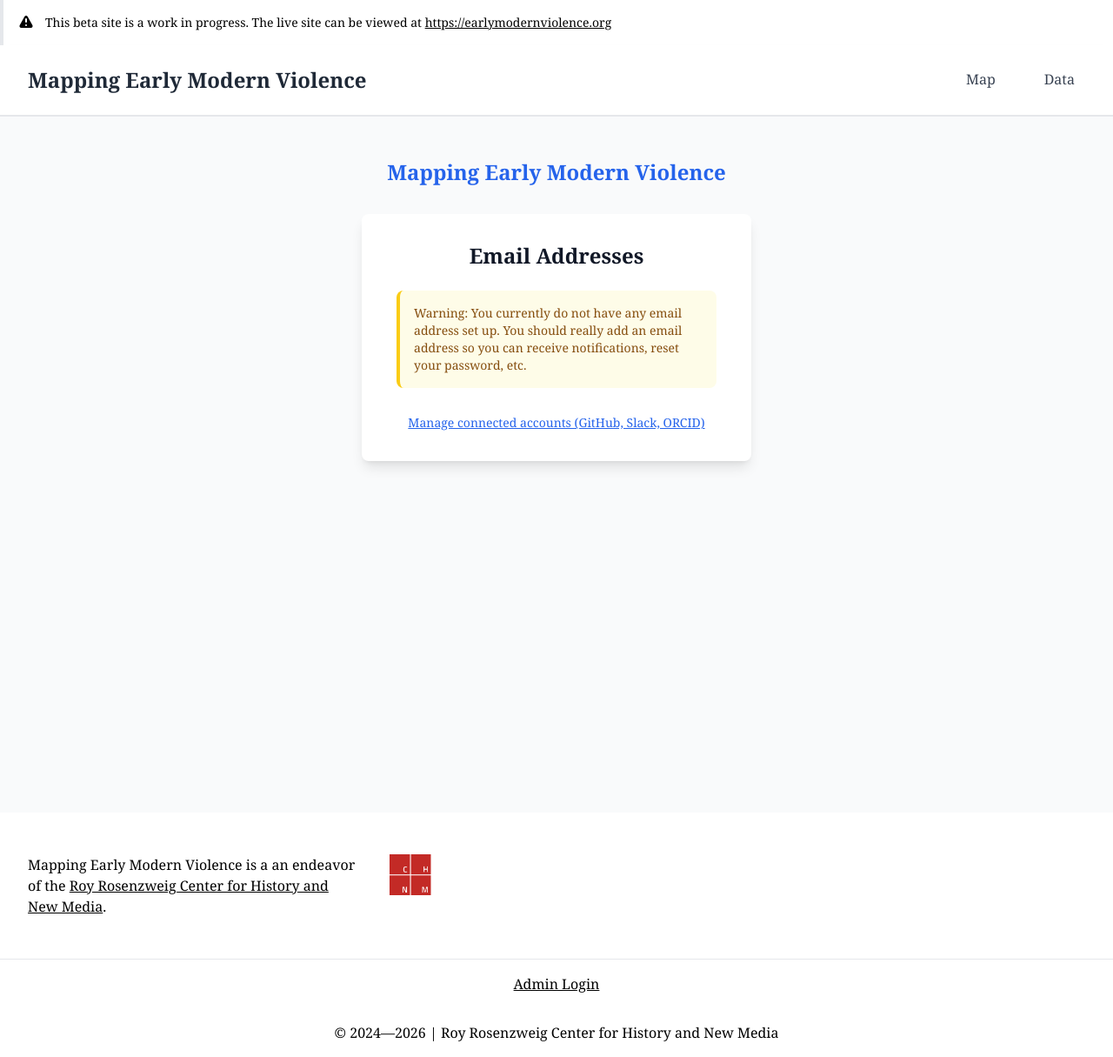
After one commit to chnm/mv-django, a Django app: template templates/account/email.html in a window 1280 px wide. The commit adds this page. Shown: the whole page at 87% size. Run offline with Django 5.2, Linux system fonts and the light colour scheme; the template is opened without the code that fills it, so the values that code supplies are empty; some libraries are stand-ins or nearby versions; some web fonts are replaced.

Commit message:
feat: add social login via GitHub, Slack, and ORCID
- Add NoSocialSignupAdapter to block new account creation via social
  providers while allowing existing users to authenticate
- Enable SOCIALACCOUNT_EMAIL_AUTHENTICATION_AUTO_CONNECT so social
  logins auto-link to existing accounts by email without confirmation
- Add GitHub, Slack, and ORCID buttons to the login page
- Create styled account/email.html template (was falling back to
  allauth's unstyled default)
- Create styled socialaccount/connections.html template for managing
  connected providers; cross-linked from email management page

Co-Authored-By: Claude Sonnet 4.6 <noreply@anthropic.com>

```diff
--- a/config/settings.py
+++ b/config/settings.py
@@ -195,6 +195,11 @@ LOGIN_REDIRECT_URL = "/"
 LOGOUT_REDIRECT_URL = "/"
 # Custom adapter to prevent any signups unless invited
 ACCOUNT_ADAPTER = "config.adapters.NoSignupAdapter"
+SOCIALACCOUNT_ADAPTER = "config.adapters.NoSocialSignupAdapter"
+SOCIALACCOUNT_EMAIL_AUTHENTICATION = True  # match social email to existing account
+SOCIALACCOUNT_EMAIL_AUTHENTICATION_AUTO_CONNECT = (
+    True  # auto-connect without manual confirmation
+)
 
 # allauth: provider specific settings
 SOCIALACCOUNT_PROVIDERS = {
--- /dev/null
+++ b/templates/account/email.html
@@ -0,0 +1,103 @@
+{% extends 'account/_base.html' %}
+{% load i18n %}
+{% load static %}
+{% block title %}{% trans "Email Addresses" %}{% endblock %}
+{% block content_auth_form %}
+  <div class="text-center mb-6">
+    <h1 class="text-2xl font-bold text-gray-900">{% trans "Email Addresses" %}</h1>
+  </div>
+
+  {% if emailaddresses %}
+    <p class="text-sm text-gray-600 mb-4">{% trans "The following email addresses are associated with your account:" %}</p>
+
+    <form method="post" action="{% url 'account_email' %}" id="email_list_form" class="mb-6">
+      {% csrf_token %}
+      <ul class="space-y-2 mb-4">
+        {% for radio in emailaddress_radios %}
+          {% with emailaddress=radio.emailaddress %}
+            <li class="flex items-center gap-3 p-3 border border-gray-200 rounded-md bg-gray-50">
+              <input type="radio" id="{{ radio.id }}" name="email" value="{{ emailaddress.email }}"
+                     {% if radio.checked %}checked{% endif %}
+                     class="h-4 w-4 text-blue-600 border-gray-300 focus:ring-blue-500">
+              <label for="{{ radio.id }}" class="flex-1 flex items-center gap-2 text-sm text-gray-800 cursor-pointer">
+                {{ emailaddress.email }}
+                {% if emailaddress.primary %}
+                  <span class="inline-flex items-center px-2 py-0.5 rounded text-xs font-medium bg-blue-100 text-blue-800">{% trans "Primary" %}</span>
+                {% endif %}
+                {% if emailaddress.verified %}
+                  <span class="inline-flex items-center px-2 py-0.5 rounded text-xs font-medium bg-green-100 text-green-800">{% trans "Verified" %}</span>
+                {% else %}
+                  <span class="inline-flex items-center px-2 py-0.5 rounded text-xs font-medium bg-yellow-100 text-yellow-800">{% trans "Unverified" %}</span>
+                {% endif %}
+              </label>
+            </li>
+          {% endwith %}
+        {% endfor %}
+      </ul>
+
+      <div class="flex flex-wrap gap-2">
+        <button type="submit" name="action_primary"
+                class="py-2 px-4 border border-transparent rounded-md shadow-sm text-sm font-medium text-white bg-blue-600 hover:bg-blue-700 focus:outline-none focus:ring-2 focus:ring-offset-2 focus:ring-blue-500">
+          {% trans "Make Primary" %}
+        </button>
+        <button type="submit" name="action_send"
+                class="py-2 px-4 border border-gray-300 rounded-md shadow-sm text-sm font-medium text-gray-700 bg-white hover:bg-gray-50 focus:outline-none focus:ring-2 focus:ring-offset-2 focus:ring-blue-500">
+          {% trans "Re-send Verification" %}
+        </button>
+        <button type="submit" name="action_remove"
+                class="py-2 px-4 border border-transparent rounded-md shadow-sm text-sm font-medium text-white bg-red-600 hover:bg-red-700 focus:outline-none focus:ring-2 focus:ring-offset-2 focus:ring-red-500">
+          {% trans "Remove" %}
+        </button>
+      </div>
+    </form>
+  {% else %}
+    <div class="mb-6 p-4 rounded-lg border-l-4 border-yellow-400 bg-yellow-50 text-yellow-800">
+      <p class="text-sm">{% trans "Warning: You currently do not have any email address set up. You should really add an email address so you can receive notifications, reset your password, etc." %}</p>
+    </div>
+  {% endif %}
+
+  <div class="mt-6 text-center">
+    <a href="{% url 'socialaccount_connections' %}" class="text-sm text-blue-600 hover:text-blue-800 underline">
+      {% trans "Manage connected accounts (GitHub, Slack, ORCID)" %}
+    </a>
+  </div>
+
+  {% if can_add_email %}
+    <div class="pt-6 border-t border-gray-200">
+      <h2 class="text-lg font-semibold text-gray-900 mb-4">{% trans "Add Email Address" %}</h2>
+      <form method="post" action="{% url 'account_email' %}" class="space-y-4">
+        {% csrf_token %}
+        {% for field in form %}
+          <div>
+            <label for="{{ field.id_for_label }}" class="block text-sm font-medium text-gray-700 mb-2">
+              {{ field.label }}
+            </label>
+            <input type="{{ field.field.widget.input_type|default:'text' }}" name="{{ field.name }}" id="{{ field.id_for_label }}"
+                   class="w-full px-3 py-2 border border-gray-300 rounded-md shadow-sm placeholder-gray-400 focus:outline-none focus:ring-blue-500 focus:border-blue-500"
+                   {% if field.value %}value="{{ field.value }}"{% endif %}>
+            {% if field.errors %}
+              <div class="mt-1 text-sm text-red-600">
+                {% for error in field.errors %}
+                  <p>{{ error }}</p>
+                {% endfor %}
+              </div>
+            {% endif %}
+          </div>
+        {% endfor %}
+        <button type="submit" name="action_add"
+                class="w-full flex justify-center py-2 px-4 border border-transparent rounded-md shadow-sm text-sm font-medium text-white bg-blue-600 hover:bg-blue-700 focus:outline-none focus:ring-2 focus:ring-offset-2 focus:ring-blue-500">
+          {% trans "Add Email" %}
+        </button>
+      </form>
+    </div>
+  {% endif %}
+{% endblock content_auth_form %}
+<script>
+  document.getElementById("email_list_form")?.addEventListener("submit", function (e) {
+    if (e.submitter?.name === "action_remove") {
+      if (!confirm("{% trans 'Do you really want to remove the selected email address?' %}")) {
+        e.preventDefault();
+      }
+    }
+  });
+</script>
```
Also changed, not shown: config/adapters.py (+16 -0 lines), templates/account/login.html (+41 -2 lines), templates/socialaccount/connections.html (added, +68 -0 lines).
